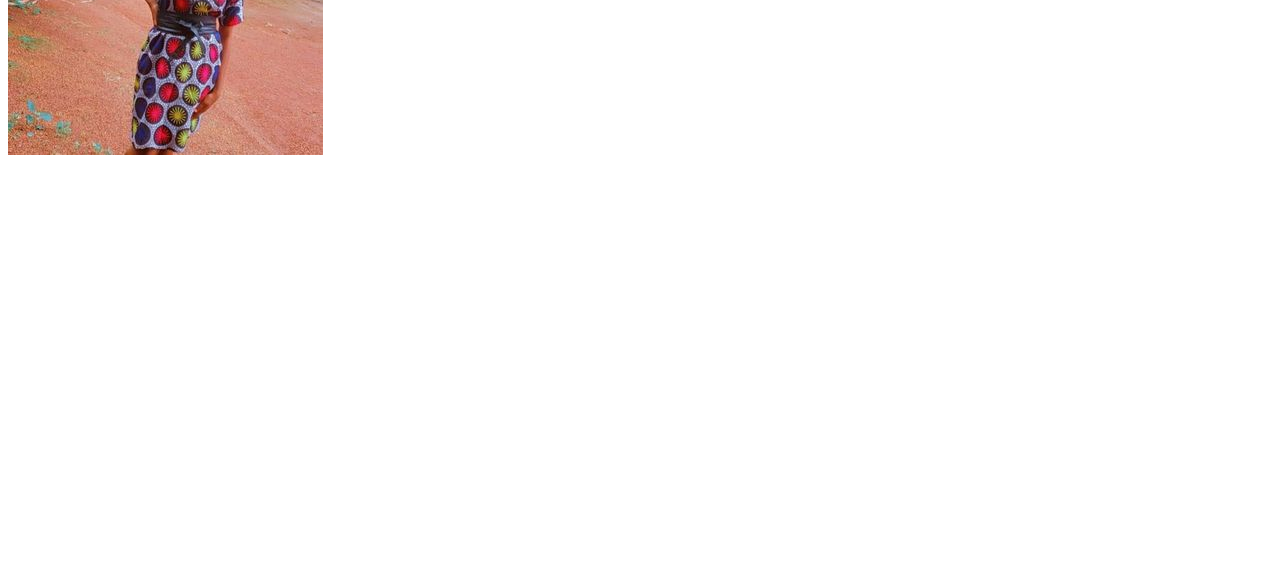
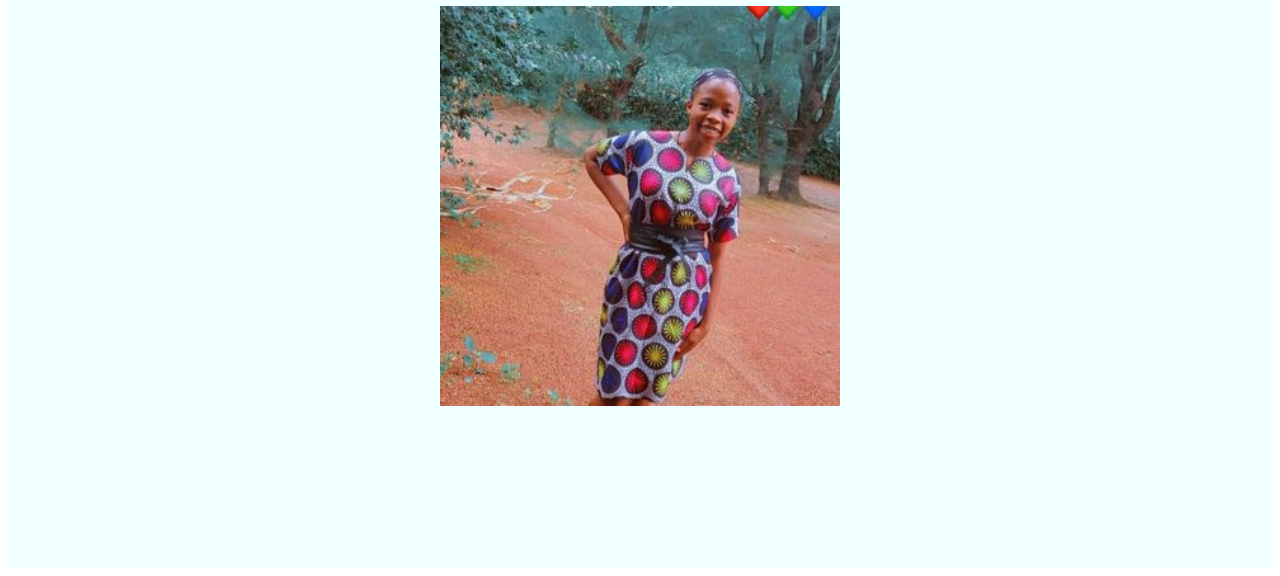
Before and after one commit to Chidalu2007/html, a plain HTML site: page index.html in a window 1280 px wide. Shown: the part 240-816 px from the top of the page. Drawn offline with Linux system fonts and the light colour scheme.

Commit message:
adding style

```diff
--- a/index.html
+++ b/index.html
@@ -1,12 +1,20 @@
 <!DOCTYPE html>
 <html lang="en">
+
 <head>
     <meta charset="UTF-8">
     <meta name="viewport" content="width=device-width, initial-scale=1.0">
+    <link rel="stylesheet" href="./style.css">
     <title>Chidalu</title>
 </head>
+
 <body>
-    <h1>My life</h1>
-    <img src="289285296_176545644750412_6436576091842556429_n.jpg" alt="hot bby">
+    <div class="container">
+        <h1>My life</h1>
+        <div class="img">
+            <img src="./289285296_176545644750412_6436576091842556429_n.jpg" alt="hot bby">
+        </div>
+    </div>
 </body>
+
 </html>
--- /dev/null
+++ b/style.css
@@ -0,0 +1,13 @@
+
+.container{
+    background-color: azure;
+    display: flex;
+    flex-direction: column;
+    align-items: center;
+    justify-content: center;
+    height: 100vh;
+}
+img{
+    height: auto;
+    width: 400px;
+}
```
